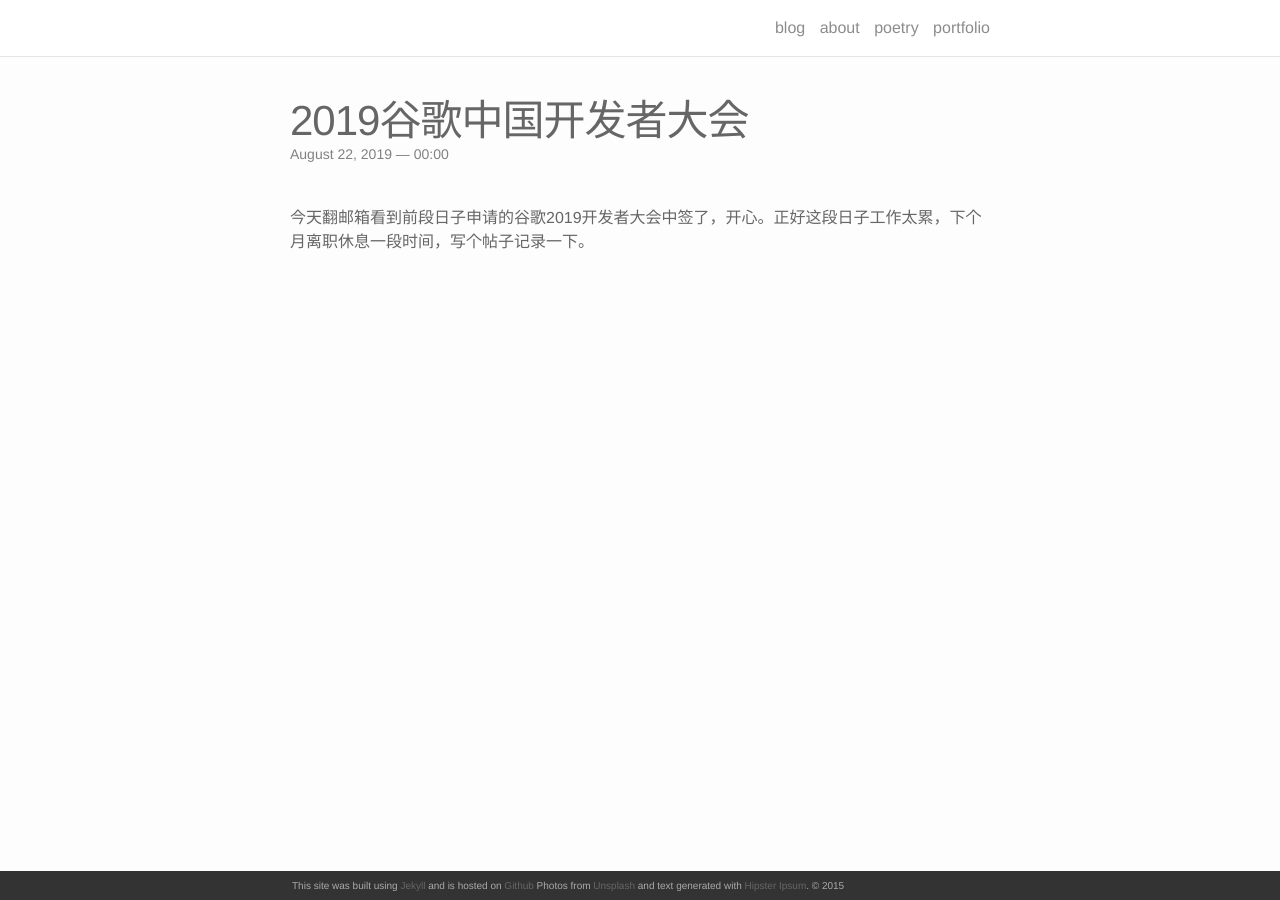
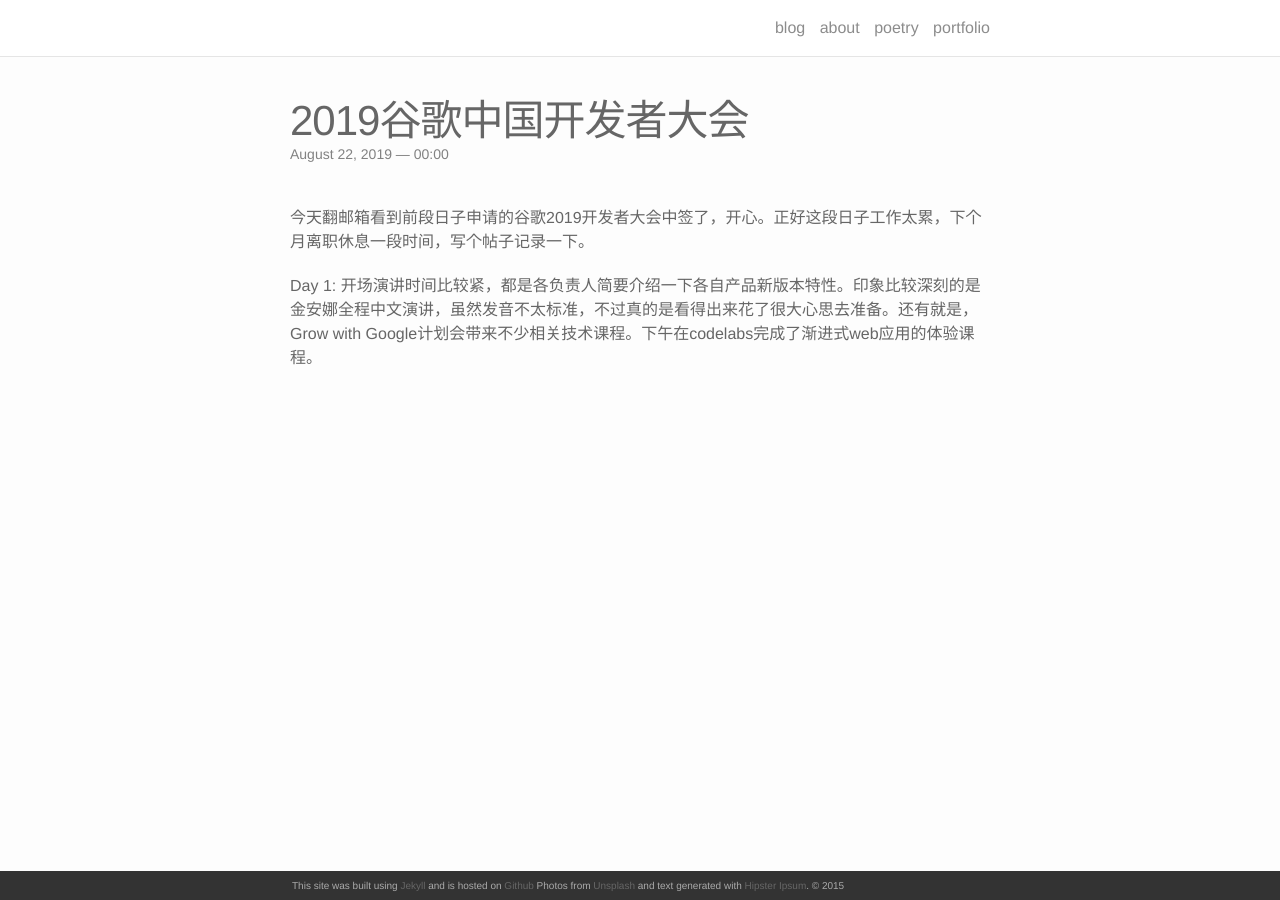
Before and after one commit to akmissxt/blog, a Jekyll site: the page built from _posts/2019-08-22-2019谷歌中国开发者大会.markdown, in a window 1280 px wide. Built offline with Jekyll 4.4.1, drawn with Linux system fonts in a browser that asks for light colours; nearby versions of some CDN libraries; our own code applies the rules of GitHub Pages for plain Markdown files.

Commit message:
update post

```diff
--- a/_posts/2019-08-22-2019谷歌中国开发者大会.markdown
+++ b/_posts/2019-08-22-2019谷歌中国开发者大会.markdown
@@ -1 +1,4 @@
 今天翻邮箱看到前段日子申请的谷歌2019开发者大会中签了，开心。正好这段日子工作太累，下个月离职休息一段时间，写个帖子记录一下。
+
+Day 1:
+  开场演讲时间比较紧，都是各负责人简要介绍一下各自产品新版本特性。印象比较深刻的是金安娜全程中文演讲，虽然发音不太标准，不过真的是看得出来花了很大心思去准备。还有就是，Grow with Google计划会带来不少相关技术课程。下午在codelabs完成了渐进式web应用的体验课程。
```
